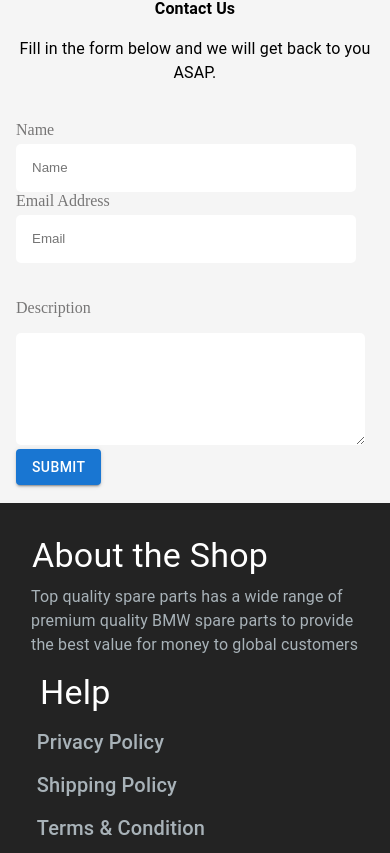
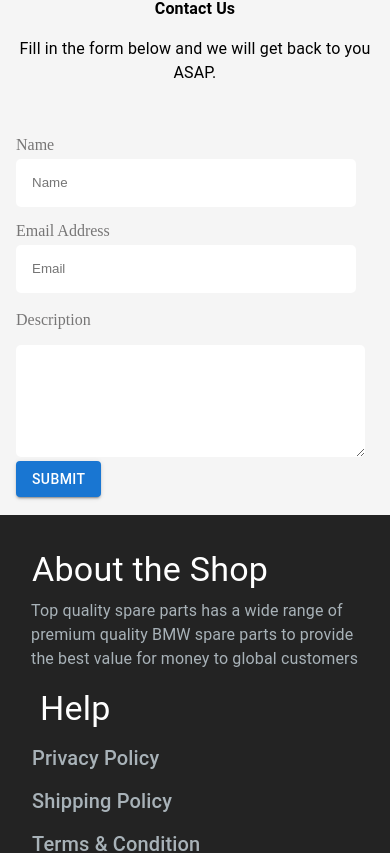
Before and after one commit to arslan702/mustangSpareParts, a Next.js app: page / in a window 390 px wide. Shown: the part 2799-3652 px from the top of the page. Built offline with nearby package versions, Linux system fonts and the light colour scheme; no server answers; the database is empty.

Commit message:
'name-changed'

```diff
--- a/Components/Contact/Contact.jsx
+++ b/Components/Contact/Contact.jsx
@@ -3,8 +3,10 @@ import styles from "./contact.module.css";
 import { Box, Container } from "@mui/system";
 import Grid from "@mui/system/Unstable_Grid";
 import { Typography, Button } from "@mui/material";
+import { createStyles, makeStyles } from "@mui/styles";
 
 export default function Contact() {
+  const classes = useStyles();
   return (
     <Box className={styles.contact}>
       <Container>
@@ -21,7 +23,7 @@ export default function Contact() {
         <br />
         <form action="">
           <Grid container>
-            <Grid item xs={12} sm={12} md={6} lg={6}>
+            <Grid item xs={12} sm={12} md={6} lg={6} sx={{marginTop: '15px'}}>
               <label htmlFor="" className={styles.texthead}>
                 Name
               </label>
@@ -33,7 +35,7 @@ export default function Contact() {
                 className={styles.name}
               />
             </Grid>
-            <Grid item xs={12} sm={12} md={6} lg={6}>
+            <Grid item xs={12} sm={12} md={6} lg={6} sx={{marginTop: '15px'}}>
               <label htmlFor="" className={styles.texthead}>
                 Email Address
               </label>
@@ -45,7 +47,6 @@ export default function Contact() {
                 required
                 className={styles.name}
               />
-              <br />
               <br />
               <br />
             </Grid>
@@ -71,3 +72,11 @@ export default function Contact() {
     </Box>
   );
 }
+
+const useStyles = makeStyles((theme) =>
+  createStyles({
+    btn: {
+      margin: '1rem 0',
+    },
+  })
+)
--- a/Components/Contact/contact.module.css
+++ b/Components/Contact/contact.module.css
@@ -26,6 +26,7 @@
 }
 .texthead{
 color: rgb(119, 118, 118);
+margin-top: 5px;
 }
 .btn{
   margin: 1rem 0;
--- a/Components/Footer/Footer.jsx
+++ b/Components/Footer/Footer.jsx
@@ -141,7 +141,7 @@ const useStyles = makeStyles((theme) =>
       fontWeight: '100',
       fontSize: '1.1rem',
       color: 'white',
-      [theme?.breakpoints?.down("down")]: {
+      [theme?.breakpoints?.down("sm")]: {
         padding: '2px 0 0 1rem',
         margin: '0.7rem 0 0 0',
       }
@@ -168,7 +168,7 @@ const useStyles = makeStyles((theme) =>
       fontWeight: '100',
       padding: '0.7rem 0 0 1.3rem',
       color: 'rgb(168, 178, 184)',
-      [theme?.breakpoints?.down("down")]: {
+      [theme?.breakpoints?.down("sm")]: {
         padding: '0.7rem 0 0 1rem',
       }
     },
--- a/pages/details/[id].jsx
+++ b/pages/details/[id].jsx
@@ -180,9 +180,12 @@ const useStyles = makeStyles((theme) =>
     },
     card: {
       width: "90%" ,
-      height:"500px",
+      height:"385px",
       margin: '1rem 1rem 1rem 1rem',
       backgroundColor:"#F0F2F2",
+      [theme.breakpoints.down('sm')]:{
+        height: '350px',
+      },
     },
     description: {
       color: 'rgb(56, 53, 53)',
--- a/pages/index.js
+++ b/pages/index.js
@@ -7,7 +7,7 @@ export default function Home() {
   return (
     <>
       <Head>
-        <title>Mustang Classic Parts</title>
+        <title>Classic Auto Parts</title>
         <meta name="description" content="Generated by create next app" />
         <meta name="viewport" content="width=device-width, initial-scale=1" />
       </Head>
```
Also changed, not shown: pages/details/details.module.css (+24 -1 lines).
